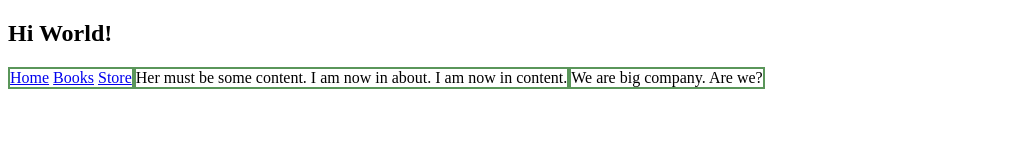
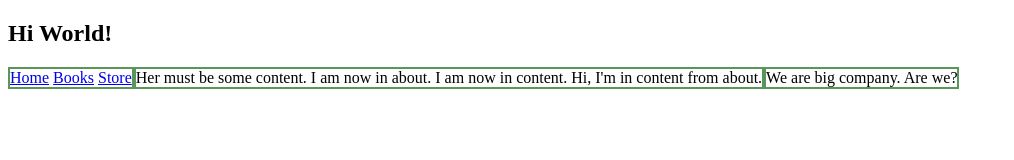
Before and after one commit to avganjan/manipulate-storm, a plain HTML site: page index.html in a window 1280 px wide. Shown: the whole page, without its empty margins (0-1014 px from the left). Drawn offline with Linux system fonts and the light colour scheme.

Commit message:
Adding some in about to content

```diff
--- a/index.html
+++ b/index.html
@@ -18,6 +18,7 @@
         Her must be some content.
         I am now in about.
         I am now in content.
+        Hi, I'm in content from about.
     </div>
     <div>
         We are big company.
```
